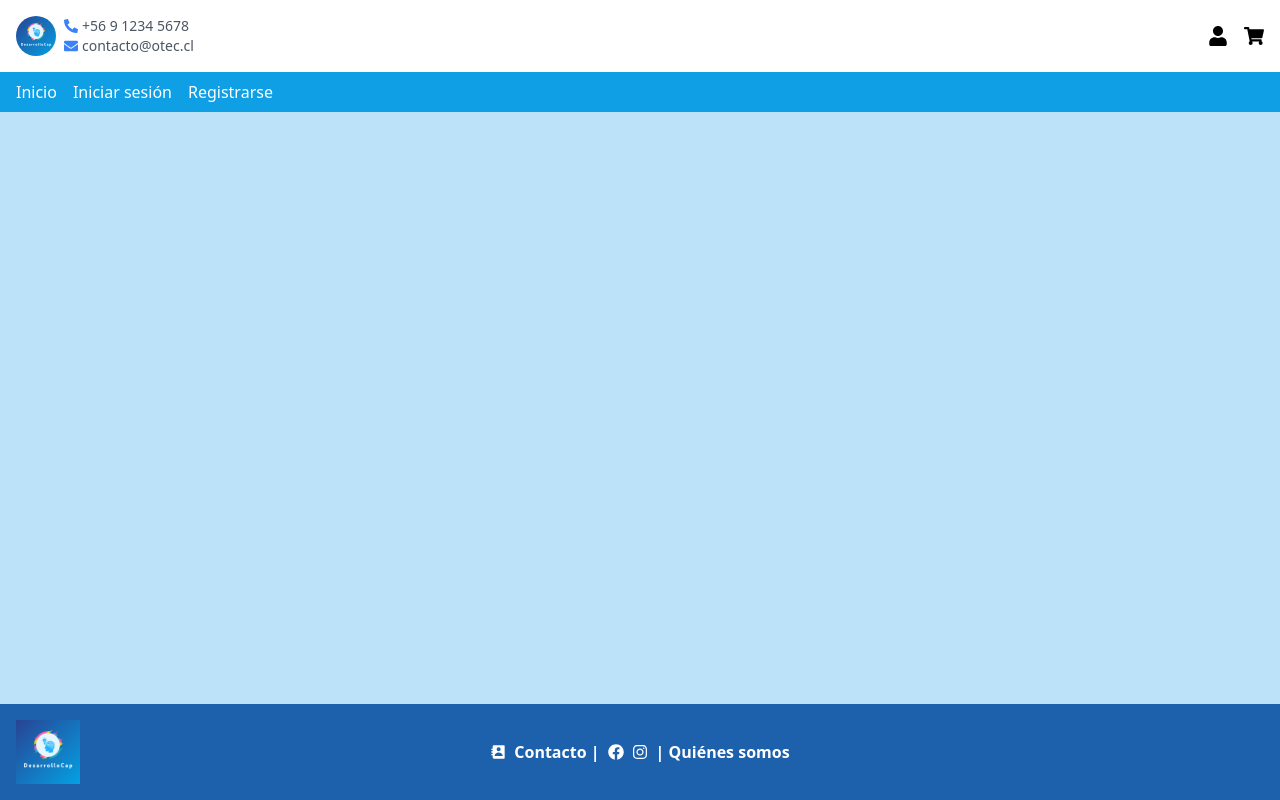
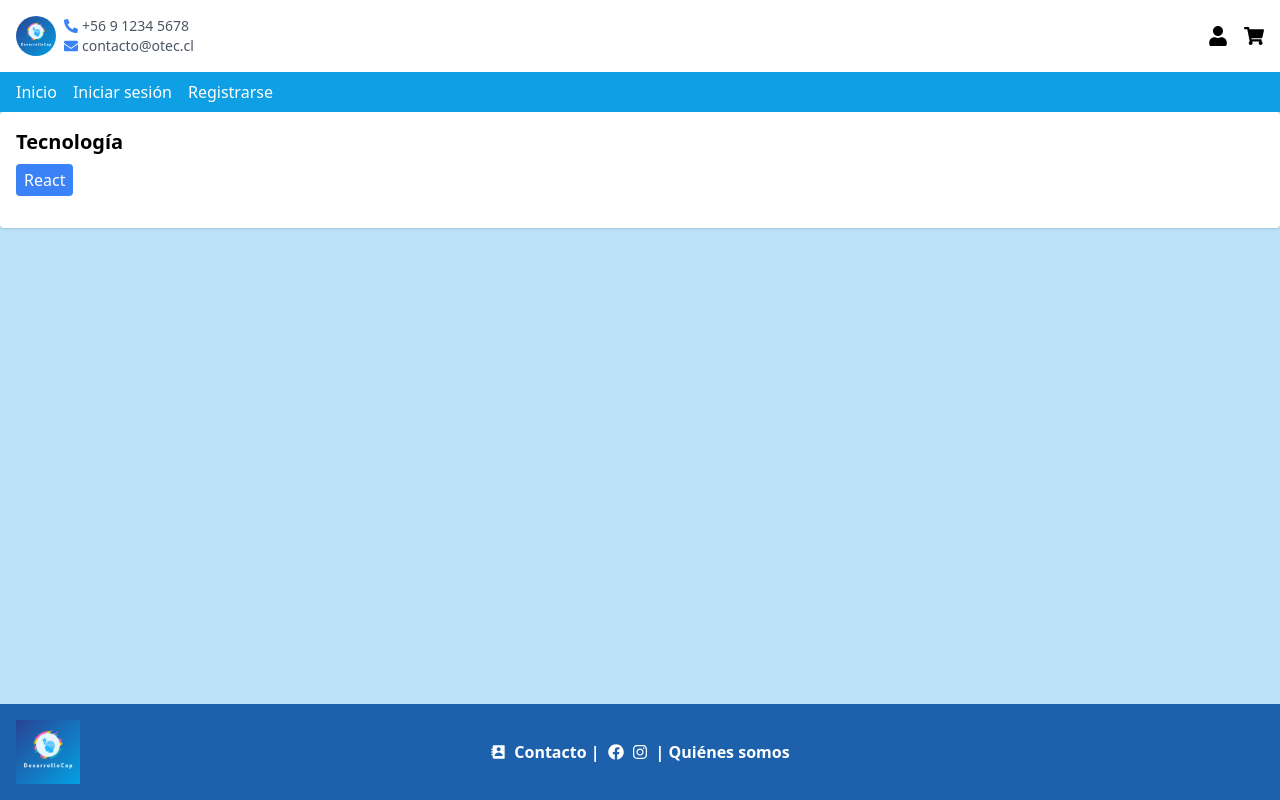
Before and after one commit to dtdavid/desarrollocap, a React (Vite) app in the folder frontend/: page /comunidad in a window 1280 px wide. Built offline with nearby package versions, Linux system fonts and the light colour scheme.

Commit message:
feat: se crea pagina comunidad

```diff
--- a/frontend/src/App.jsx
+++ b/frontend/src/App.jsx
@@ -3,7 +3,7 @@ import Header from "./components/Header";
 import Footer from "./components/Footer";
 import React from "react";
 import "./App.css";
-import Perfil from "./pages/Perfil";
+
 
 
 
--- /dev/null
+++ b/frontend/src/pages/comunidad/Category.jsx
@@ -0,0 +1,31 @@
+import { useState } from 'react';
+import Thread from './Thread';
+
+export default function Category({ category }) {
+  const [selectedForum, setSelectedForum] = useState(null);
+
+  return (
+    <div className="bg-white p-4 rounded shadow">
+      <h2 className="text-xl font-semibold mb-2">{category.name}</h2>
+      <div className="space-x-2 mb-4">
+        {category.forums.map(forum => (
+          <button
+            key={forum.id}
+            className="bg-blue-500 text-white px-2 py-1 rounded hover:bg-blue-600"
+            onClick={() => setSelectedForum(forum)}
+          >
+            {forum.name}
+          </button>
+        ))}
+      </div>
+      {selectedForum && (
+        <div>
+          <h3 className="text-lg font-medium">{selectedForum.name}</h3>
+          {selectedForum.threads.map(thread => (
+            <Thread key={thread.id} thread={thread} />
+          ))}
+        </div>
+      )}
+    </div>
+  );
+}
--- /dev/null
+++ b/frontend/src/pages/comunidad/Editor.jsx
@@ -0,0 +1,38 @@
+
+import { useState } from 'react';
+
+export default function Editor({ onSubmit, onCancel }) {
+  const [subject, setSubject] = useState('');
+  const [content, setContent] = useState('');
+
+  const handleSubmit = () => {
+    if (subject && content) {
+      onSubmit({ subject, content });
+      setSubject('');
+      setContent('');
+    }
+  };
+
+  return (
+    <div className="mt-2 space-y-2">
+      <input
+        type="text"
+        placeholder="Asunto"
+        className="w-full border p-1 rounded"
+        value={subject}
+        onChange={(e) => setSubject(e.target.value)}
+      />
+      <textarea
+        placeholder="Escribe tu mensaje..."
+        className="w-full border p-1 rounded"
+        rows="4"
+        value={content}
+        onChange={(e) => setContent(e.target.value)}
+      />
+      <div className="space-x-2">
+        <button onClick={handleSubmit} className="bg-green-500 text-white px-3 py-1 rounded">Enviar</button>
+        <button onClick={onCancel} className="text-gray-600 hover:underline">Cancelar</button>
+      </div>
+    </div>
+  );
+}
--- /dev/null
+++ b/frontend/src/pages/comunidad/Forum.jsx
@@ -0,0 +1,12 @@
+
+import Category from './Category';
+
+export default function Forum({ categories }) {
+  return (
+    <div className="space-y-4">
+      {categories.map(category => (
+        <Category key={category.id} category={category} />
+      ))}
+    </div>
+  );
+}
--- /dev/null
+++ b/frontend/src/pages/comunidad/Message.jsx
@@ -0,0 +1,11 @@
+export default function Message({ message }) {
+  return (
+    <div className="bg-gray-50 p-2 rounded border">
+      <div className="text-sm text-gray-600">
+        <span className="font-semibold">{message.author}</span> • {message.date}
+      </div>
+      <div className="font-semibold">{message.subject}</div>
+      <div>{message.content}</div>
+    </div>
+  );
+}
--- /dev/null
+++ b/frontend/src/pages/comunidad/Thread.jsx
@@ -0,0 +1,41 @@
+// src/components/Thread.jsx
+import { useState } from 'react';
+import Message from './Message';
+import Editor from './Editor';
+
+export default function Thread({ thread }) {
+  const [messages, setMessages] = useState(thread.messages);
+  const [replying, setReplying] = useState(false);
+
+  const handleReply = (message) => {
+    const newMessage = {
+      id: messages.length + 1,
+      author: 'Tú',
+      date: new Date().toISOString().split('T')[0],
+      ...message
+    };
+    setMessages([...messages, newMessage]);
+    setReplying(false);
+  };
+
+  return (
+    <div className="border-t mt-4 pt-4">
+      <h4 className="text-md font-semibold mb-2">{thread.title}</h4>
+      <div className="space-y-2">
+        {messages.map(msg => (
+          <Message key={msg.id} message={msg} />
+        ))}
+      </div>
+      {replying ? (
+        <Editor onSubmit={handleReply} onCancel={() => setReplying(false)} />
+      ) : (
+        <button
+          onClick={() => setReplying(true)}
+          className="mt-2 text-sm text-blue-600 hover:underline"
+        >
+          Responder
+        </button>
+      )}
+    </div>
+  );
+}
--- /dev/null
+++ b/frontend/src/pages/comunidad/data.js
@@ -0,0 +1,37 @@
+// src/data.js
+export const categoriesData = [
+  {
+    id: 1,
+    name: 'Tecnología',
+    forums: [
+      {
+        id: 1,
+        name: 'React',
+        threads: [
+          {
+            id: 1,
+            title: '¿Cómo empezar con React?',
+            author: 'Ana',
+            date: '2025-06-01',
+            messages: [
+              {
+                id: 1,
+                author: 'Ana',
+                date: '2025-06-01',
+                subject: 'Inicio en React',
+                content: '¿Qué recursos recomiendan para empezar con React?'
+              },
+              {
+                id: 2,
+                author: 'Luis',
+                date: '2025-06-02',
+                subject: 'Re: Inicio en React',
+                content: 'Te recomiendo la documentación oficial y practicar con Vite.'
+              }
+            ]
+          }
+        ]
+      }
+    ]
+  }
+];
--- a/frontend/src/routes/index.jsx
+++ b/frontend/src/routes/index.jsx
@@ -11,6 +11,13 @@ import CursosTipo from "../pages/CursosTipo";
 import CursoDetalle from "../pages/CursoDetalle";
 import EditarPerfil from "../pages/EditarPerfil";
 import Certificados from "../pages/Certificados";
+
+import { categoriesData } from "../pages/comunidad/data";
+import Forum from "../pages/comunidad/Forum";
+
+
+
+
 
 export default function AppRoutes() {
   const token = localStorage.getItem("token");
@@ -29,6 +36,7 @@ export default function AppRoutes() {
             <Route path="/perfil" element={<Perfil />} />
             <Route path="/perfil/editar" element={<EditarPerfil />} />
             <Route path="/perfil/certificados" element={<Certificados />} />
+            <Route path="/comunidad" element = { <Forum categories={categoriesData} />} />
             <Route path="/carrito" element={<Carrito />} />
             <Route path="/cursos/:tipo" element={<CursosTipo />} />
             <Route path="/curso/:id" element={<CursoDetalle />} />
```
Also changed, not shown: 2 other files (tests, documents, lock files or other folders).
